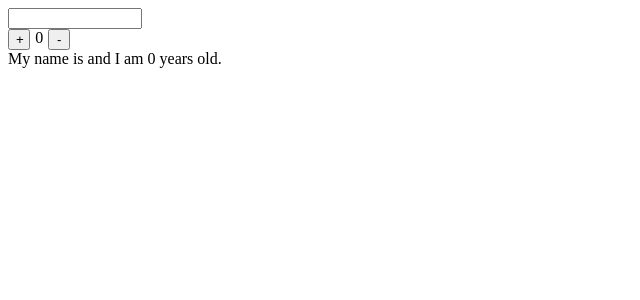
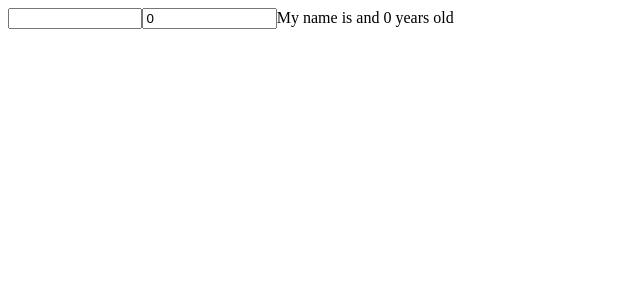
Before and after one commit to YujinOk/React-studies, a React (Vite) app: page / in a window 1280 px wide. Shown: the top 300 px of the page, without its empty margins (0-640 px from the left). Built offline with nearby package versions, Linux system fonts and the light colour scheme.

Commit message:
useEffect can be more than one in one file 20/10

```diff
--- a/src/App.jsx
+++ b/src/App.jsx
@@ -1,11 +1,18 @@
-import { useState } from "react";
+import { useState, useEffect } from "react";
 import "./app.scss";
+import Child from "./Child";
 const App = () => {
   const [name, setName] = useState("");
   const [age, setAge] = useState(0);
   const handleAdd = () => {
     setAge((cur) => cur + 1);
   };
+
+  const person = { name };
+
+  useEffect(() => {
+    console.log(person);
+  }, [person]);
 
   const handleSubtract = () => {
     if (age <= 0) {
@@ -16,17 +23,7 @@ const App = () => {
   };
   return (
     <div className="container">
-      <input
-        type="text"
-        value={name}
-        onChange={(e) => setName(e.target.value)}
-      />
-      <div className="btn-container">
-        <button onClick={handleAdd}>+</button>
-        {age}
-        <button onClick={handleSubtract}>-</button>
-      </div>
-      My name is {name} and I am {age} years old.
+      <Child />
     </div>
   );
 };
--- /dev/null
+++ b/src/Child.jsx
@@ -0,0 +1,52 @@
+import React from "react";
+import { useEffect, useState } from "react";
+
+const Child = () => {
+  const [name, setName] = useState("");
+  const [age, setAge] = useState(0);
+  const [inputVal, setInputVal] = useState("");
+
+  useEffect(() => {
+    console.log("Re-Render");
+  });
+
+  useEffect(() => {
+    console.log("Hi");
+    return () => {
+      console.log("Bye");
+    };
+  }, []);
+
+  useEffect(() => {
+    console.log(`My name is ${name} and ${age} years old`);
+  }, [name, age]);
+
+  useEffect(() => {
+    document.title = name;
+    const timeId = setTimeout(() => {
+      console.log(`My name is ${name}`);
+    }, 1000);
+
+    return () => {
+      clearTimeout(timeId);
+    };
+  }, [name, age]);
+
+  const handleChange = (e) => {
+    setInputVal(e.target.value);
+    setName(e.target.value);
+  };
+  return (
+    <div>
+      <input type="text" value={inputVal} onChange={handleChange} />
+      <input
+        type="number"
+        value={age}
+        onChange={(e) => setAge(e.target.value)}
+      />
+      My name is {name} and {age} years old
+    </div>
+  );
+};
+
+export default Child;
```
